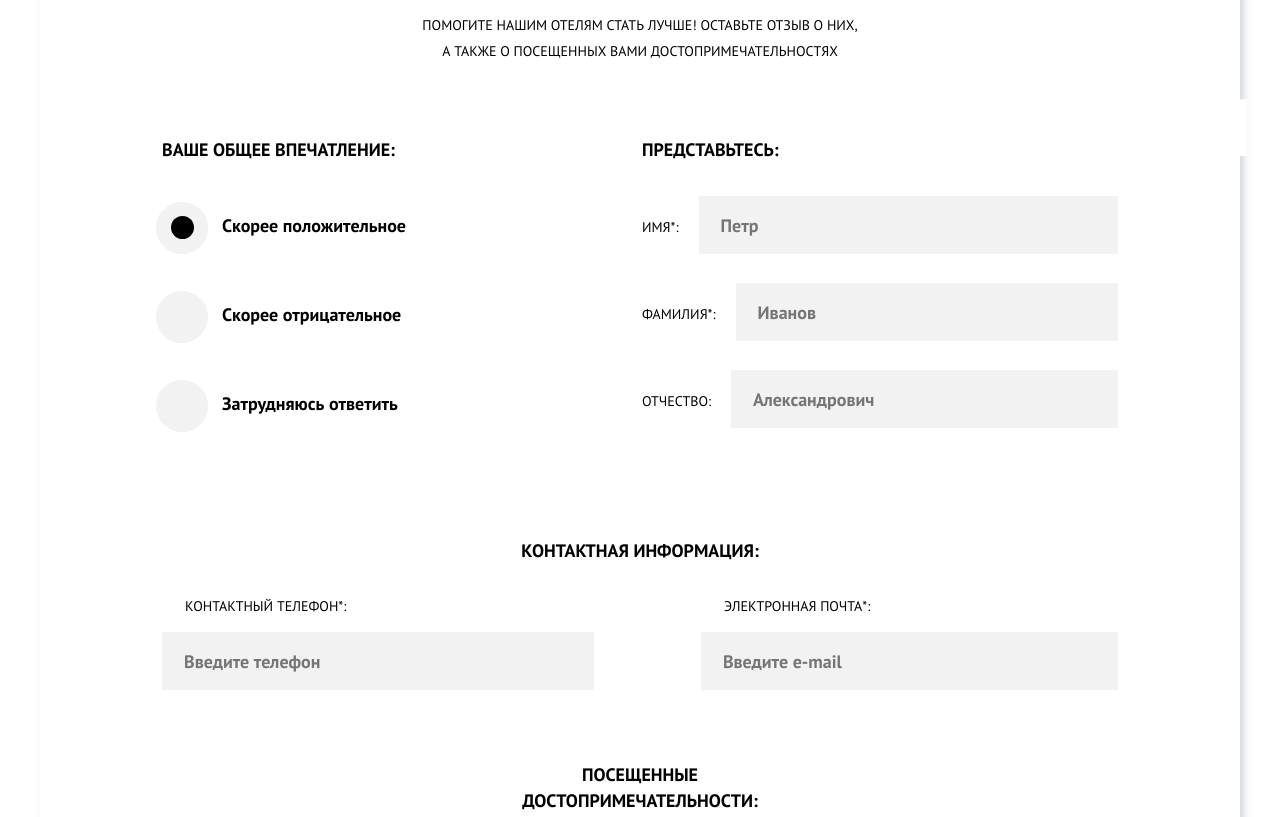
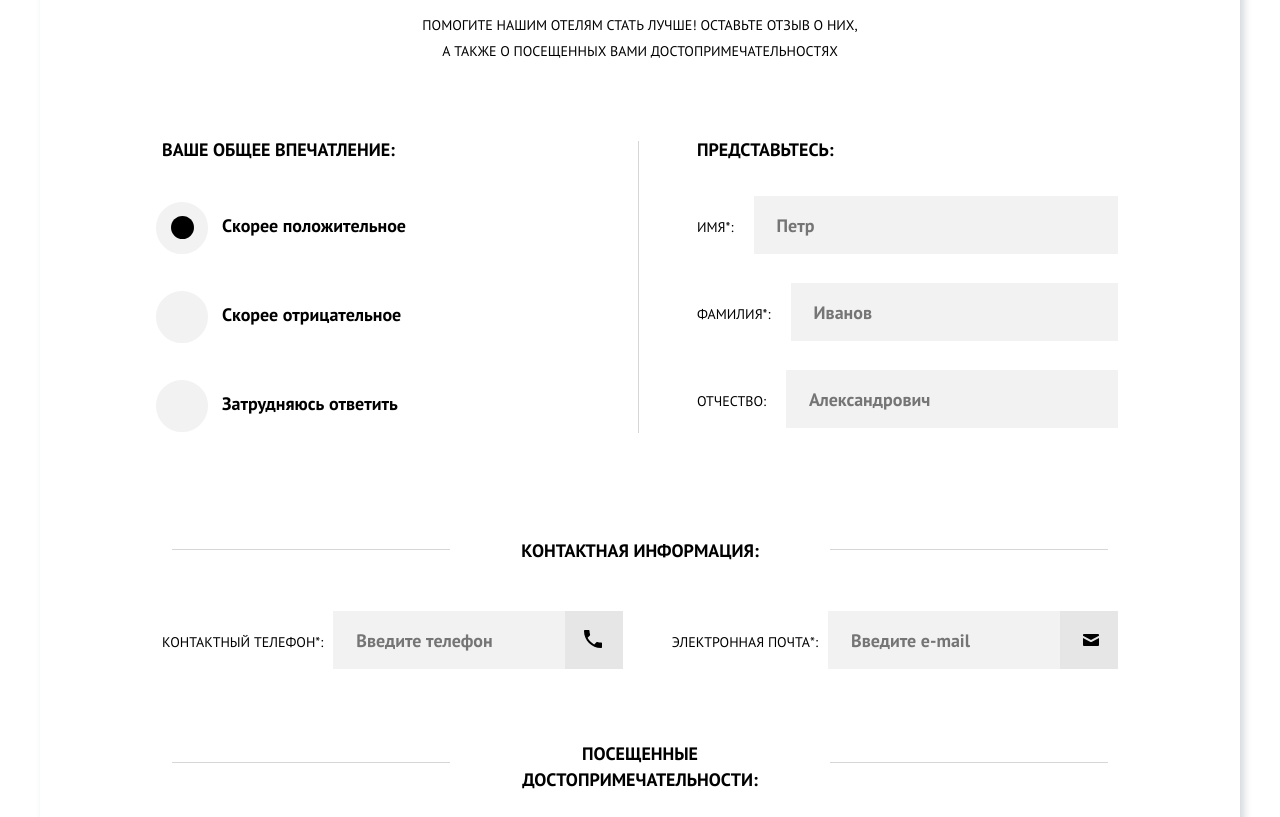
Before and after one commit to sezann/1681547-sedona-22, a website: page source/form.html in a window 1280 px wide. Shown: the part 420-1237 px from the top of the page. Drawn offline with nearby package versions, Linux system fonts and the light colour scheme; files that its build step writes are made by us from their sources.

Commit message:
Доработка главной страницы и адаптивная графика для страницы формы

```diff
--- a/source/form.html
+++ b/source/form.html
@@ -3,9 +3,15 @@
   <head>
     <meta charset="utf-8">
     <meta name="viewport" content="width=device-width, initial-scale=1">
+    <title>HTML Academy: Седона</title>
+
+    <link rel="icon" href="favicon.ico">
+    <link rel="icon" href="img/favicons/icon.svg" type="image/svg+xml">
+    <link rel="apple-touch-icon" href="img/favicons/152.png">
+    <link rel="manifest" href="manifest.webmanifest">
+
     <link href="https://fonts.googleapis.com/css2?family=PT+Sans:wght@400;700&display=swap" rel="stylesheet">
     <link href="css/style.css" rel="stylesheet">
-    <title>HTML Academy: Седона</title>
   </head>
   <body class="page__body">
     <div class="container">
@@ -61,11 +67,11 @@
             <fieldset class="form__field form__field--info ">
               <h3 class="form__subtitle">Контактная информация:</h3>
               <div class="form__field-box">
-              <p>
+              <p class="form__field-box--phone">
                 <label for="form__phone">Контактный телефон*:</label>
                 <input id ="form__phone" class="form__input form__input--phone" type="tel" name="phone" placeholder="Введите телефон">
               </p>
-              <p>
+              <p class="form__field-box--email">
                 <label for="form__email">Электронная почта*:</label>
                 <input id="form__email" class="form__input form__input--email" type="email" name="email" placeholder="Введите e-mail">
               </p>
--- a/source/sass/blocks/form.scss
+++ b/source/sass/blocks/form.scss
@@ -42,7 +42,7 @@
   font-weight: bold;
   color: $basic-black;
   background-color: $form-gray;
-  border: 2px solid $form-gray;
+  border: 3px solid $form-gray;
   height: 58px;
   width: 100%;
   margin-top: 15px;
@@ -54,7 +54,15 @@
     &--identity {
       margin-left: 20px;
     }
+    &:hover {
+      background-color: $gray-focus;
+    }
+    &:active {
+      background-color: $basic-white;
+      outline: none;
+    }
 }
+
 .form__field--info label {
   margin-left: 23px;
 }
@@ -80,17 +88,29 @@
 .form__input--phone {
   position: relative;
 }
-.form__input--phone::before {
+.form__field-box--phone::after {
   content: "";
   position: absolute;
-  top: 10px;
-  left: 10px;
+  top: 118px;
+  left: 218px;
   width: 58px;
   height: 58px;
-  background-image: url("../img/phone.svg");
+  background-color: $gray-info;
+  background-image: url("../img/icons/phone.svg");
   background-repeat: no-repeat;
-  background-position: 0 0;
+  background-position: 19px 19px;
+}
+.form__field-box--email::after {
+  content: "";
+  position: absolute;
+  top: 225px;
+  left: 218px;
+  width: 58px;
+  height: 58px;
   background-color: $gray-info;
+  background-image: url("../img/icons/mail.svg.svg");
+  background-repeat: no-repeat;
+  background-position: 23px 23px;
 }
 
 .form__input--sights + label::before {
@@ -103,6 +123,9 @@
   border: 2px solid $form-gray;
   border-radius: 10%;
   background-color: $form-gray;
+}
+.form__input--sights:hover::before {
+  background-color: $gray-focus;
 }
 
 .form__input--sights:checked + label::after {
@@ -147,6 +170,7 @@
   .form__field--identity {
     grid-column: 2 / 3;
     grid-row: 1 / 2;
+    padding-left: 33px;
   }
   .form__field--info {
     grid-column: 1 / -1;
@@ -183,6 +207,54 @@
   .form__field::before {
     display: none;
   }
+  .form__field-box--phone::after {
+    top: 117px;
+    left: 586px;
+  }
+  .form__field-box--email::after {
+    top: 225px;
+    left: 586px;
+  }
+  .form__subtitle {
+    position: relative;
+  }
+  .form__field--identity h3::before {
+    content: "";
+    position: absolute;
+    width: 1px;
+    height: 292px;
+    top: 42px;
+    left: -35px;
+    background-color: $gray-line;
+  }
+  .form__field--info h3::before,
+  .form__field--emotions h3::before,
+  .form__field--sights h3::before {
+    content: "";
+    position: absolute;
+    width: 123px;
+    height: 1px;
+    top: 11px;
+    left: 10px;
+    background-color: $gray-line;
+  }
+  .form__field--info h3::after,
+  .form__field--emotions h3::after,
+  .form__field--sights h3::after {
+    content: "";
+    position: absolute;
+    width: 123px;
+    height: 1px;
+    top: 11px;
+    right: 10px;
+    background-color: $gray-line;
+  }
+  .form__field--sights h3::before {
+    top: 21px;
+  }
+  .form__field--sights h3::after {
+    top: 21px;
+  }
 }
 
 @media (min-width: $desktop-width) {
@@ -194,4 +266,40 @@
     display: flex;
     justify-content: space-between;
   }
+  .form__field-box p {
+    display: flex;
+    align-items: baseline;
+    white-space: nowrap;
+  }
+  .form__field--identity {
+    padding-left: 55px;
+  }
+  .form__input--phone,
+  .form__input--email {
+    width: 290px;
+    margin-left: 10px;
+  }
+  .form__field--info label {
+    margin-left: 0;
+  }
+  .form__field-box--phone::after {
+    top: 111px;
+    left: 403px;
+  }
+  .form__field-box--email::after {
+    top: 111px;
+    left: 898px;
+  }
+  .form__field--identity h3::before {
+    top: 4px;
+    left: -59px;
+  }
+  .form__field--info h3::before,
+  .form__field--emotions h3::before,
+  .form__field--sights h3::before,
+  .form__field--info h3::after,
+  .form__field--emotions h3::after,
+  .form__field--sights h3::after  {
+    width: 278px;
+  }
 }
--- a/source/sass/blocks/intro.scss
+++ b/source/sass/blocks/intro.scss
@@ -25,8 +25,20 @@
 }
 .intro__image--inner {
   height: 150px;
-  background-position: 50% -266px ;
+  background-position: 50% -239px ;
 }
+.intro__image--inner::after {
+  content: "";
+  position: absolute;
+  width: 100%;
+  height: 57px;
+  top: 94px;
+  left: 0;
+  background-image: url("../img/intro-triangle.svg.svg");
+  background-repeat: no-repeat;
+  background-position: 0 0;
+}
+
 .intro__image--inner img {
   width: 229px;
   margin-top: -34px;
@@ -89,6 +101,11 @@
     height: 280px;
     background-position: 57% -237px;
   }
+  .intro__image--inner::after{
+    top: 224px;
+    left: 0;
+    background-image: url("../img/intro-triangle-tablet.svg");
+  }
   .intro__image--inner img {
     width: 457px;
     height: 80px;
@@ -119,6 +136,7 @@
     }
   }
   .intro__image::after{
+    left: 0;
     background-image: url("../img/intro-triangle-desktop.svg");
   }
 }
--- a/source/sass/global/variables.scss
+++ b/source/sass/global/variables.scss
@@ -17,6 +17,8 @@ $gray-focus: #e5e5e5;
 $gray-video: #5c6870;
 $gray-line: #d6d6d6;
 $gray-info: #e6e6e6;
+$gray-active: #d5d5d5;
+
 
 //Viewports
 
```
Also changed, not shown: source/catalog.html (+7 -1 lines), source/index.html (+2 -2 lines), source/img/back-desktop.jpg (renamed from source/img/back-desktop.jpg.jpg), source/img/icons/phone.svg (renamed from source/img/icons/phone.svg.svg).
